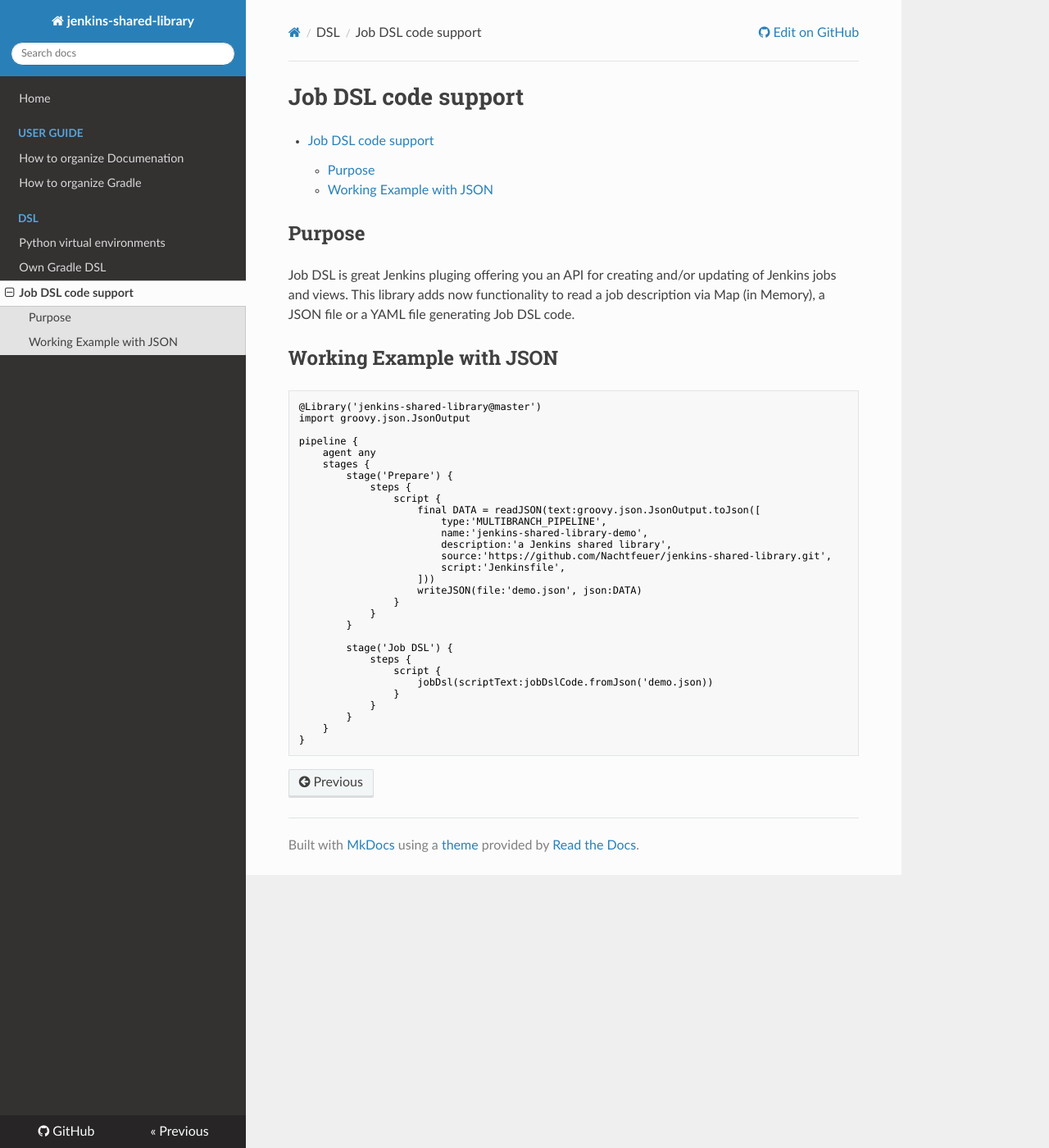
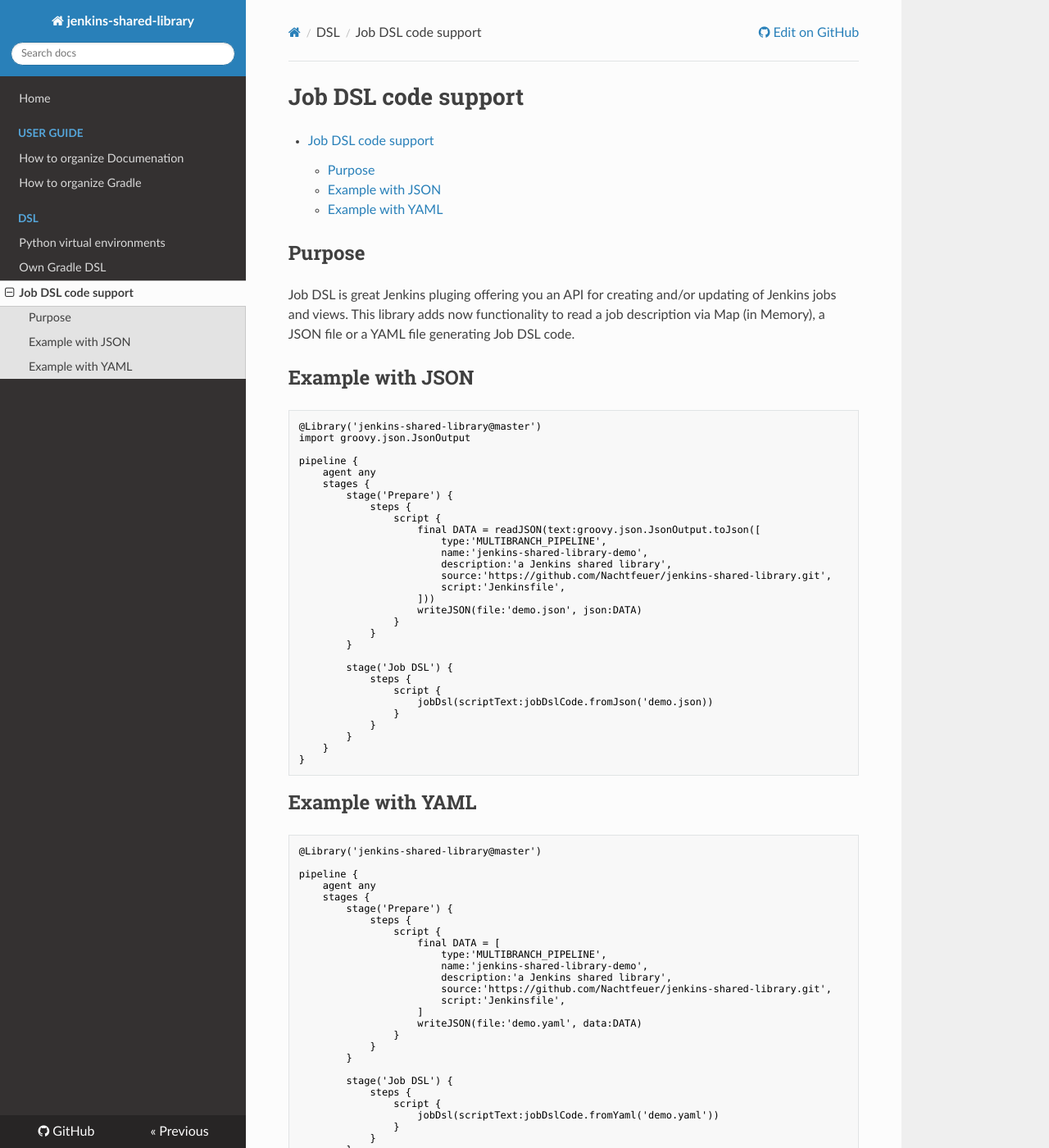
Before and after one commit to Nachtfeuer/jenkins-shared-library, an MkDocs documentation site: the page built from docs/jobdslcode.md, in a window 1280 px wide and 1400 px high. Shown: the whole window at 82% size. Built offline with MkDocs 1.6.1, drawn with Linux system fonts in a browser that asks for light colours; nearby versions of some CDN libraries; some of the changed text lies outside the part shown.

Commit message:
#4: yaml support added

````diff
--- a/docs/jobdslcode.md
+++ b/docs/jobdslcode.md
@@ -9,7 +9,7 @@
 functionality to read a job description via Map (in Memory),
 a JSON file or a YAML file generating Job DSL code.
 
-## Working Example with JSON
+## Example with JSON
 
 ```groovy
 @Library('jenkins-shared-library@master')
@@ -43,3 +43,37 @@
     }
 }
 ```
+
+## Example with YAML
+
+```groovy
+@Library('jenkins-shared-library@master')
+
+pipeline {
+    agent any
+    stages {
+        stage('Prepare') {
+            steps {
+                script {
+                    final DATA = [
+                        type:'MULTIBRANCH_PIPELINE',
+                        name:'jenkins-shared-library-demo',
+                        description:'a Jenkins shared library',
+                        source:'https://github.com/Nachtfeuer/jenkins-shared-library.git',
+                        script:'Jenkinsfile',
+                    ]
+                    writeJSON(file:'demo.yaml', data:DATA)
+                }
+            }
+        }
+
+        stage('Job DSL') {
+            steps {
+                script {
+                    jobDsl(scriptText:jobDslCode.fromYaml('demo.yaml'))
+                }
+            }
+        }
+    }
+}
+```
````
Also changed, not shown: docs/index.md (+1 -0 lines), 4 other files.
